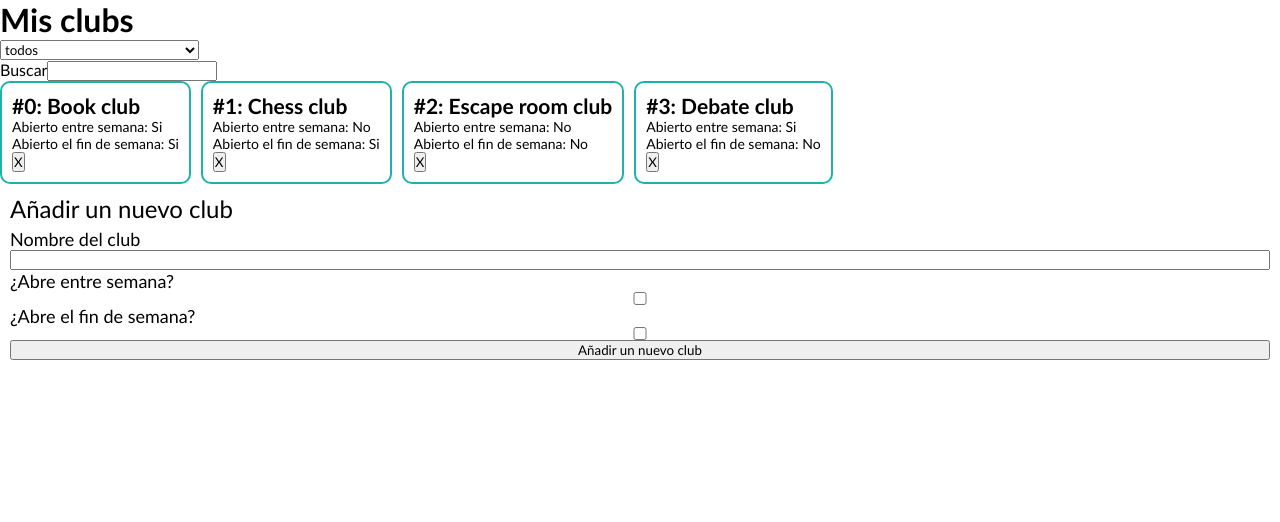
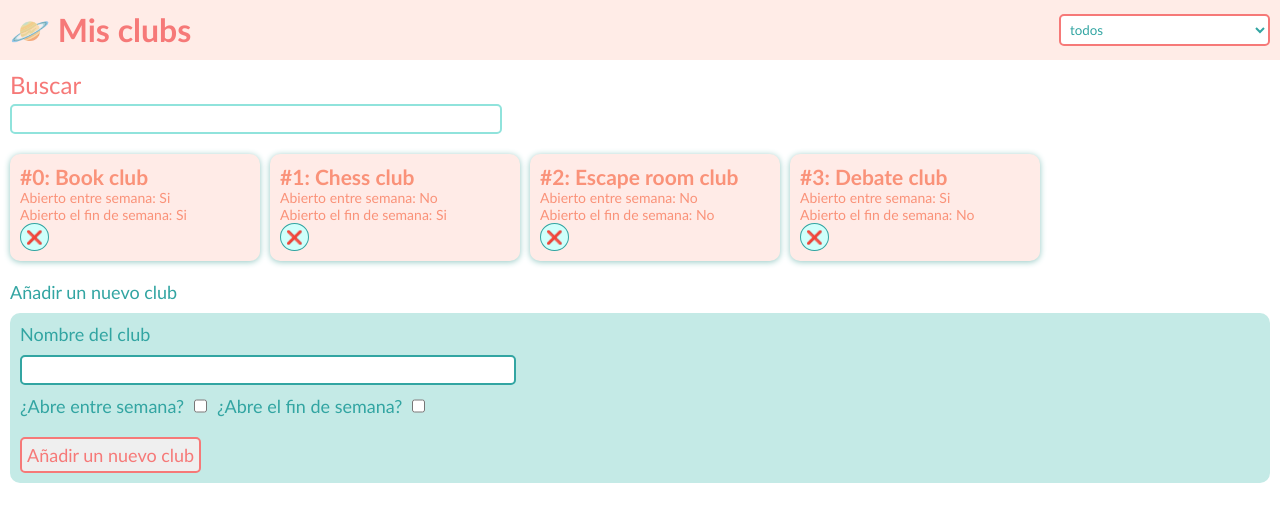
Before and after one commit to deligarbur/promo-x-module-3-clubs-favoritos, a React (Vite) app: page / in a window 1280 px wide. Shown: the top 522 px of the page. Built offline with nearby package versions, Linux system fonts and the light colour scheme.

Commit message:
add button erase clubs & styles

```diff
--- a/src/components/App.jsx
+++ b/src/components/App.jsx
@@ -24,32 +24,32 @@ function App () {
 		setMyClubs([...myClubs, newClub])
 	};
 
-	const filteredClubs = myClubs.filter((club) => {
+	const filteredClubs = () => {
+		return myClubs.filter((club) => {
 			if (filter === "weekend") {
 				return club.openOnWeekend === true
 			} else if (filter === "weekdays") {
 				return club.openOnWeekdays === true
 			}
 			return true
+		})
 
-		// Si tuviera un buscador, que buscase por nombre, podria incluir ese filtro también aquí y anidar filtros con:
-		// .filter((club) => club.name.includes(valor del input))
+			.filter((club) => club.name.toLowerCase().includes(search))
+
+		// Para que funcionen ambos filtros, es necesario hacerlos anidados como aquí
 
 		// Para eliminar elementos hay que hacer uso del splice y modificar la variable de estado
-	})
+	}
 
 	const searchClubs = (valueSearch) => {
 		setSearch(valueSearch)
 	}
 
-	const searchArray = myClubs.filter((item) => item.name.toLowerCase().includes(search))
-
-
 	return (
 		<>
 			<ClubFilter setFilter={ setFilter } />
 			<FormSearch searchClubs={ searchClubs } />
-			<ClubsList data={ filteredClubs, searchArray } />
+			<ClubsList clubs={ filteredClubs() } setMyClubs={ setMyClubs } />
 			<FormNewClub changeNewClub={ changeNewClub } addNewClub={ addNewClub } />
 		</>
 	)
--- a/src/components/Card.jsx
+++ b/src/components/Card.jsx
@@ -1,13 +1,10 @@
 function Card ({ club, index }) {
-  const handleClick = () => {
 
-  }
   return (
-    <article className="card">
+    <article>
       <h2>#{ index }: { club.name }</h2>
       <p>Abierto entre semana: { club.openOnWeekdays ? "Si" : "No" }</p>
       <p>Abierto el fin de semana: { club.openOnWeekend ? "Si" : "No" }</p>
-      <button onClick={ handleClick }>X</button>
     </article>
   )
 }
--- a/src/components/ClubFilter.jsx
+++ b/src/components/ClubFilter.jsx
@@ -6,9 +6,9 @@ function ClubFilter ({ setFilter }) {
 
 
   return (
-    <header>
-      <h1>Mis clubs</h1>
-      <select onChange={ (ev) => setFilter(ev.target.value) }>
+    <header className="header">
+      <h1 className="header_title">🪐 Mis clubs</h1>
+      <select onChange={ (ev) => setFilter(ev.target.value) } className="header_select">
         <option value="all">todos</option>
         <option value="weekdays">los que abren entre semana</option>
         <option value="weekend">los que abren el fin de semana</option>
--- a/src/components/ClubsList.jsx
+++ b/src/components/ClubsList.jsx
@@ -1,11 +1,24 @@
 import Card from "./Card";
 
-function ClubsList ({ data }) {
+function ClubsList ({ clubs, setMyClubs }) {
+
+  const handleClick = (ev) => {
+    const id = ev.target.id
+    //este id ya es la posición del elemento en el array
+    const cloneClubs = [...clubs]
+    cloneClubs.splice(id, 1)
+    console.log(cloneClubs)
+    setMyClubs(cloneClubs)
+  }
+
   return (
     <ul className="club_list">
-      { data.map(
+      { clubs.map(
         (club, index) =>
-          <li key={ index }><Card club={ club } index={ index } /></li>
+          <li key={ index } className="card">
+            <Card club={ club } index={ index } />
+            <button onClick={ handleClick } id={ index } className="card_button">❌</button>
+          </li>
       ) }
     </ul>
   )
--- a/src/components/FormNewClub.jsx
+++ b/src/components/FormNewClub.jsx
@@ -14,15 +14,22 @@ function FormNewClub ({ changeNewClub, addNewClub }) {
   }
 
   return (
-    <form className="form" onChange={ handleChange }>
-      <legend>Añadir un nuevo club</legend>
-      <label htmlFor="clubName">Nombre del club</label>
-      <input type="text" name="name" id="name" />
-      <label htmlFor="openOnWeekdays">¿Abre entre semana?</label>
-      <input type="checkbox" name="openOnWeekdays" id="openOnWeekdays" />
-      <label htmlFor="openOnWeekend">¿Abre el fin de semana?</label>
-      <input type="checkbox" name="openOnWeekend" id="openOnWeekend" />
-      <button onClick={ handleClick }>Añadir un nuevo club</button>
+    <form className="newclub" onChange={ handleChange }>
+      <legend className="newclub_title">Añadir un nuevo club</legend>
+      <div className="newclub_form">
+        <label className="newclub_form-nametitle" htmlFor="clubName">Nombre del club</label>
+        <input className="newclub_form-nameinput" type="text" name="name" id="name" />
+        <div className="newclub_form-checkbox">
+          <label htmlFor="openOnWeekdays">¿Abre entre semana?
+          </label>
+          <input className="checkbox_input" type="checkbox" name="openOnWeekdays" id="openOnWeekdays" />
+          <label htmlFor="openOnWeekend">¿Abre el fin de semana?
+          </label>
+          <input className="checkbox_input" type="checkbox" name="openOnWeekend" id="openOnWeekend" />
+        </div>
+        <button className="newclub_form-button" onClick={ handleClick }>Añadir un nuevo club</button>
+      </div>
+
     </form>
   )
 }
--- a/src/components/FormSearch.jsx
+++ b/src/components/FormSearch.jsx
@@ -5,9 +5,9 @@ function FormSearch ({ searchClubs }) {
   }
 
   return (
-    <form>
-      <label htmlFor="search">Buscar</label>
-      <input type="text" name="search" id="search" onChange={ handleInput } />
+    <form className="form">
+      <label htmlFor="search" className="form_search">Buscar</label>
+      <input className="form_input" type="text" name="search" id="search" onChange={ handleInput } />
     </form>
   )
 }
--- a/src/styles/App.scss
+++ b/src/styles/App.scss
@@ -6,6 +6,7 @@
 }
 
 .club_list {
+  padding: 10px;
   display:flex;
   flex-wrap: wrap;
   gap: 10px;
@@ -14,19 +15,100 @@
 }
 
 .card {
-  border: 2px solid lightseagreen;
+  width: 250px;
+  // background-color: #8ef2d6;
+  background-color: #ffebe7;
   border-radius: 10px;
   padding: 10px;
+  color: #fa9279;
+  box-shadow: 0 1px 6px #92c8c3;
+  &_button {
+    padding: 5px;
+    border-radius: 50%;
+    border: 1px solid #32a5a2;
+    background-color: #d0fffb;
+  }
+
 }
 
 .form {
+  width: 40%;
   padding: 10px;
   font-size: 18px;
   display: flex;
   flex-direction: column;
-  & legend {
+  &_search {
     font-size: 24px;
     padding-bottom: 5px;
+    color: #f67978;
+  }
+  &_input{
+    border: 2px solid #90e3dc;
+    padding: 5px;
+    border-radius: 5px;
+  }
+}
+
+
+
+.header {
+  padding: 10px;
+  display: flex;
+  flex-direction: row;
+  align-items: center;
+  justify-content: space-between;
+  background-color: #ffece7;
+  &_select {
+    border: 2px solid #f67978;
+    border-radius: 5px;
+    background-color: white;
+    padding: 5px;
+    color: #32a5a2;
+  }
+  &_title {
+    color: #f67978;
   }
 
 }
+
+.newclub {
+  display: flex;
+  flex-direction: column;
+  gap: 10px;
+  padding: 10px;
+  color: #32a5a2;
+  font-size: large;
+  &_form {
+    padding: 10px;
+    background-color: #c4eae6;
+    border:none;
+    border-radius: 10px;
+    display: flex;
+    flex-direction: column;
+    gap: 10px;
+    &-nametitle{
+
+    }
+    &-nameinput {
+      width: 40%;
+      padding: 5px;
+      border: 2px solid #32a5a2;
+      border-radius: 5px;
+    }
+    &-checkbox {
+      display: flex;
+      flex-direction: row;
+      gap: 10px;
+      padding-bottom: 10px;
+
+    }
+    &-button {
+      padding: 5px;
+      border-radius: 5px;
+      border: 2px solid #f67978;
+      width: fit-content;
+      font-size: large;
+      color: #f67978;
+    }
+  }
+}
```
Lines whose indentation alone changed are shown as unchanged.
